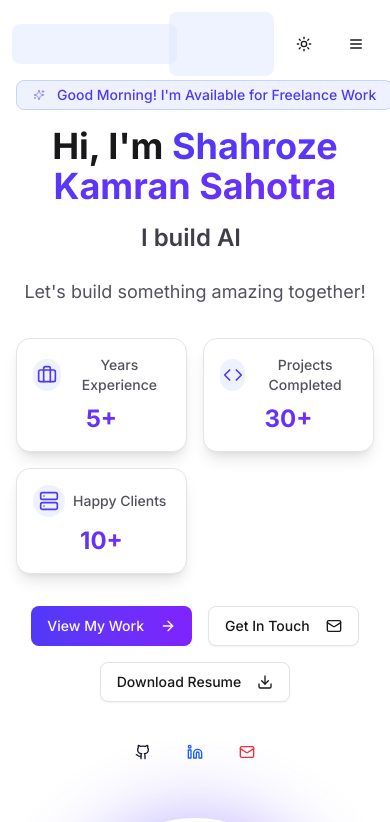
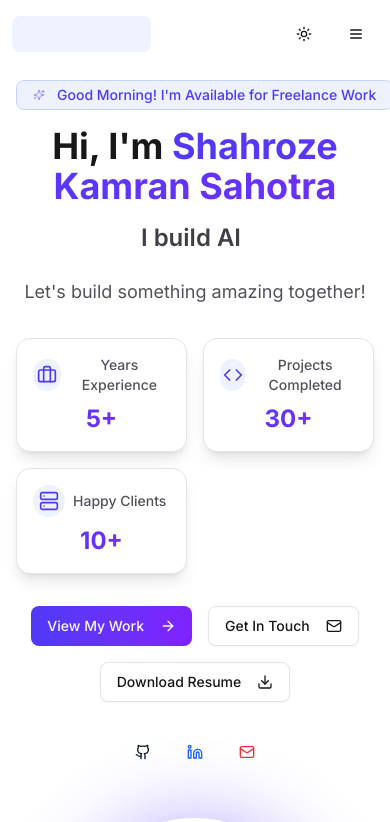
Before and after one commit to shahroze911/shah-folio, a Next.js app: page / in a window 390 px wide. Shown: the top 822 px of the page. Built offline with nearby package versions, Linux system fonts and the light colour scheme.

Commit message:
navbar name changed

```diff
--- a/app/components/shared/navbar.tsx
+++ b/app/components/shared/navbar.tsx
@@ -99,7 +99,7 @@ export function Navbar() {
       <div className="container mx-auto flex items-center justify-between px-4">
         <Link
           href="/"
-          className="font-bold text-2xl accent-title relative"
+          className="hidden md:inline-flex font-bold text-2xl accent-title relative"
           aria-label="Shahroze K.S - Home"
         >
           <span className="relative z-10">Shahroze K.S</span>
@@ -147,7 +147,8 @@ export function Navbar() {
         </nav>
 
         {/* Mobile navigation */}
-        <div className="flex items-center md:hidden space-x-4 flex-1 justify-start">
+        <div className="flex items-center md:hidden w-full justify-between">
+          {/* Left: Name */}
           <Link
             href="/"
             className="font-bold text-xl accent-title relative"
@@ -162,6 +163,8 @@ export function Navbar() {
               transition={{ duration: 0.3 }}
             />
           </Link>
+          {/* Right: Theme switch and menu */}
+          <div className="flex items-center space-x-4">
             <ThemeSwitch />
             <Sheet open={isMobileMenuOpen} onOpenChange={setIsMobileMenuOpen}>
               <SheetTrigger asChild>
@@ -236,6 +239,7 @@ export function Navbar() {
             </Sheet>
           </div>
         </div>
+      </div>
     </header>
   );
 }
```
Lines whose indentation alone changed are shown as unchanged.
